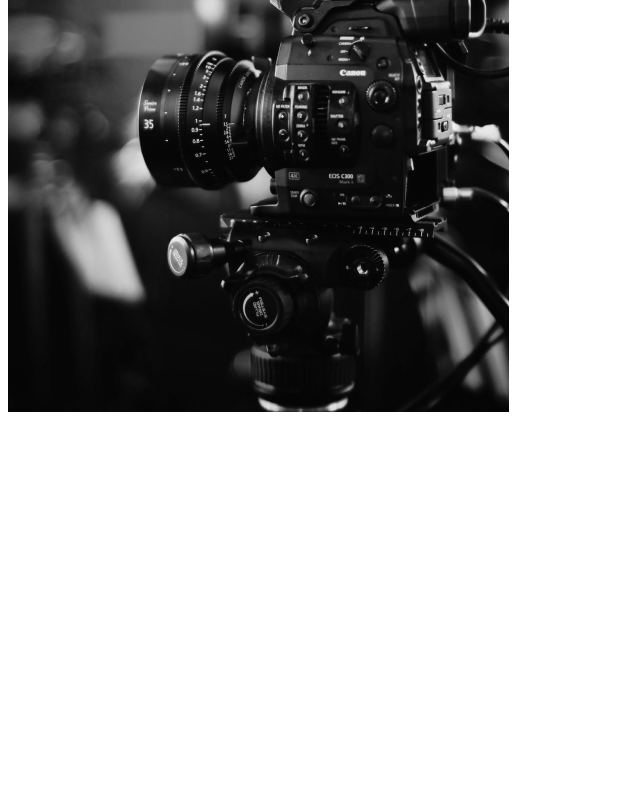
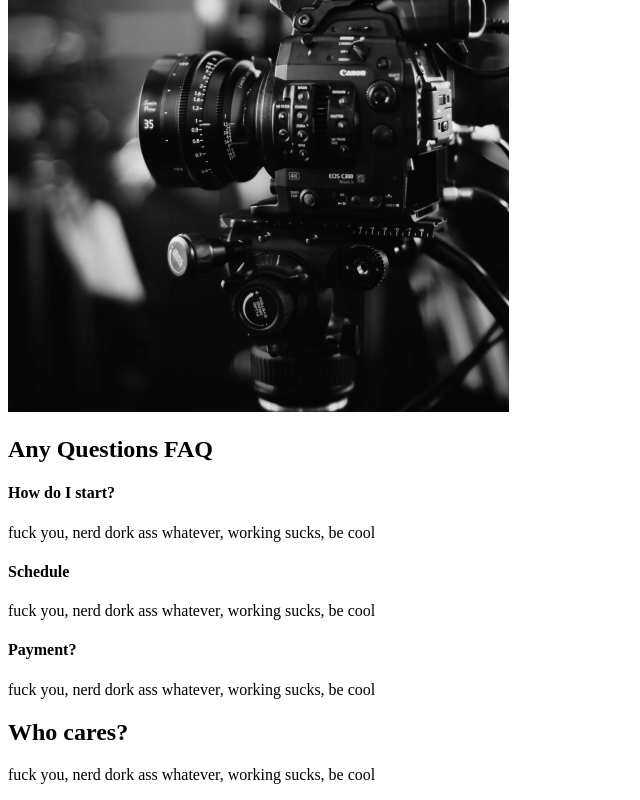
Before and after one commit to JohnWBeckerJr/react-capture, a React (Create React App) app: page / in a window 1280 px wide. Shown: the part 1970-2770 px from the top of the page, without its empty margins (0-640 px from the left). Before the commit the page ends 2394 px from the top, so only its background shows below. Built offline with nearby package versions, Linux system fonts and the light colour scheme.

Commit message:
FAQ Section

```diff
--- /dev/null
+++ b/src/components/FaqSection.js
@@ -0,0 +1,37 @@
+import React from "react";
+
+const FaqSection = () => {
+  return (
+    <div className="faq">
+      <h2>
+        Any Questions <span>FAQ</span>
+      </h2>
+      <div className="question">
+        <h4>How do I start?</h4>
+        <div className="answer">
+          <p>fuck you, nerd dork ass whatever, working sucks, be cool</p>
+        </div>
+      </div>
+      <div className="question">
+        <h4>Schedule</h4>
+        <div className="answer">
+          <p>fuck you, nerd dork ass whatever, working sucks, be cool</p>
+        </div>
+      </div>
+      <div className="question">
+        <h4>Payment?</h4>
+        <div className="answer">
+          <p>fuck you, nerd dork ass whatever, working sucks, be cool</p>
+        </div>
+      </div>
+      <div className="question">
+        <h2>Who cares?</h2>
+        <div className="answer">
+          <p>fuck you, nerd dork ass whatever, working sucks, be cool</p>
+        </div>
+      </div>
+    </div>
+  );
+};
+
+export default FaqSection;
--- a/src/pages/AboutUs.js
+++ b/src/pages/AboutUs.js
@@ -2,12 +2,14 @@
 //Page Components
 import AboutSection from "../components/AboutSection";
 import ServicesSection from "../components/ServicesSection";
+import Faqsection from "../components/FaqSection";
 
 const AboutUs = () => {
   return (
     <>
       <AboutSection />
       <ServicesSection />
+      <Faqsection />
     </>
   );
 };
```
Also changed, not shown: 1 other file (tests, documents, lock files or other folders).
